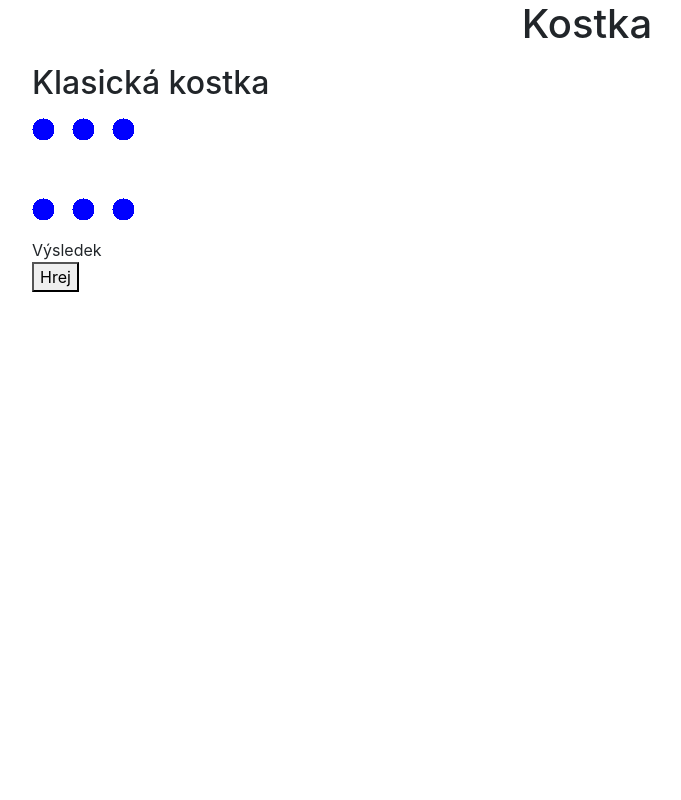
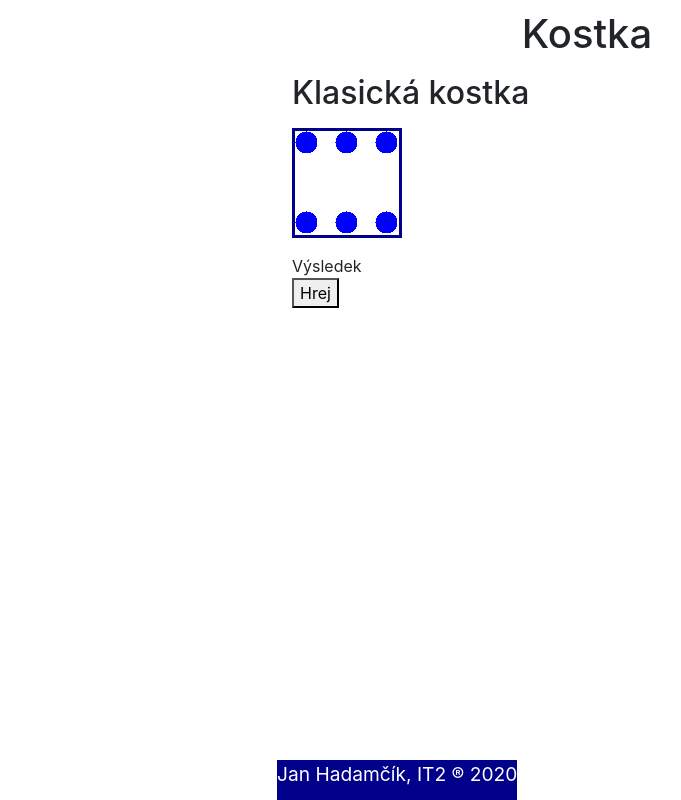
Before and after one commit to it1906/kostka_hadamcik, a plain HTML site: page index.html in a window 1280 px wide. Shown: the whole page, without its empty margins (53-734 px from the left). Drawn offline with nearby package versions, Linux system fonts and the light colour scheme.

Commit message:
Absolutní základy CSS

```diff
--- a/index.html
+++ b/index.html
@@ -31,6 +31,9 @@
                 <button id="game">Hrej</button>
             </div>
         </main>
+        <footer>
+           <p id="futr"> Jan Hadamčík, IT2 &reg; 2020 </p>
+        </footer>
         <script src="https://code.jquery.com/jquery-3.2.1.slim.min.js"
         integrity="sha384-KJ3o2DKtIkvYIK3UENzmM7KCkRr/rE9/Qpg6aAZGJwFDMVNA/GpGFF93hXpG5KkN"
         crossorigin="anonymous"></script>
--- a/kostka.js
+++ b/kostka.js
@@ -1,6 +1,8 @@
 const kostka = document.getElementById("cube");
 const statistika = document.getElementById("result");
 const tlacitko = document.getElementById("game");
+let zapati = document.querySelector("footer");
+let fuutr = document.getElementById("futr");
 
 let hod = 1;
 let hody = [];
@@ -75,3 +77,7 @@ function zvuk2 (){
     }
     ,7000
 )}
+
+zapati.addEventListener("mouseenter", function(){
+    fuutr.innerText = "Povedlo se vám hodit kostkou, teď se hazardu nezbavíte, neutíkejte a hoďte si znovu. "
+})
--- a/styly.css
+++ b/styly.css
@@ -1,3 +1,21 @@
     .main-page {
     margin-top: 4rem;
   }
+
+  body {
+    margin: auto;
+    width: 50%;
+    padding: 10px;
+  }
+  #cube{
+      border: 3px solid darkblue;
+  }
+  footer {
+    position:absolute;
+    bottom:0;
+    width:auto;
+    height:40px;
+    font-size: larger;
+    background-color: darkblue;
+    color: white;
+}
```
